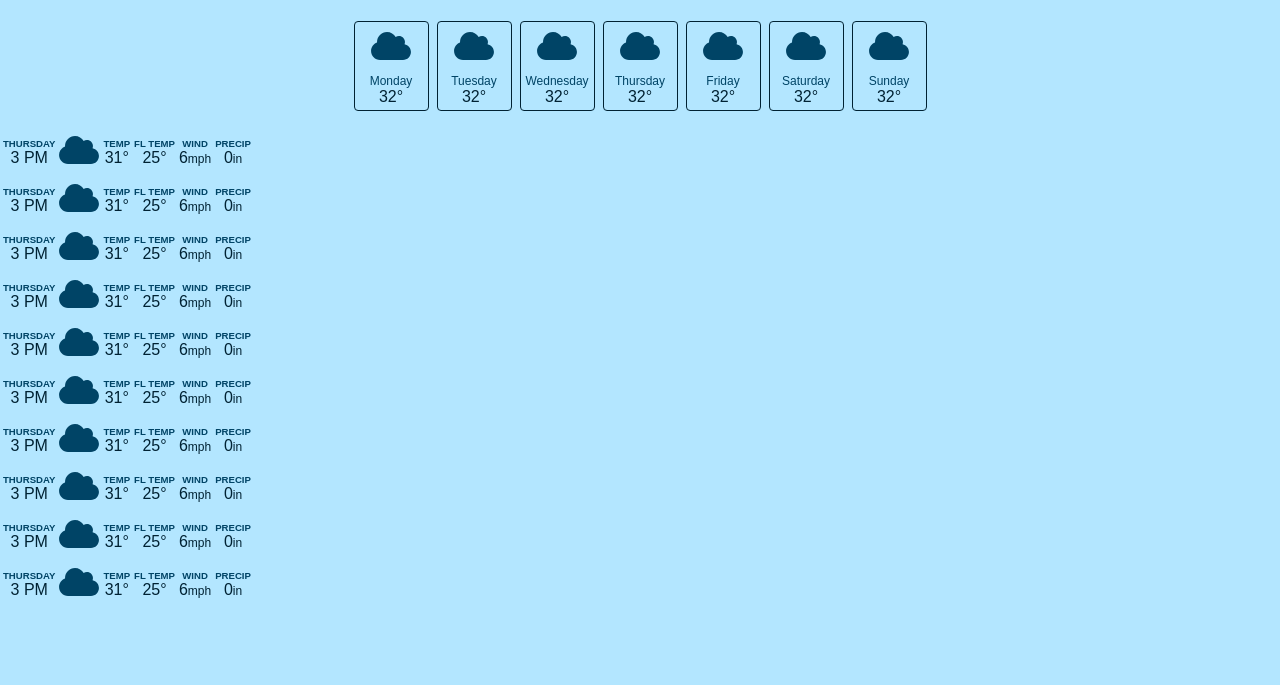
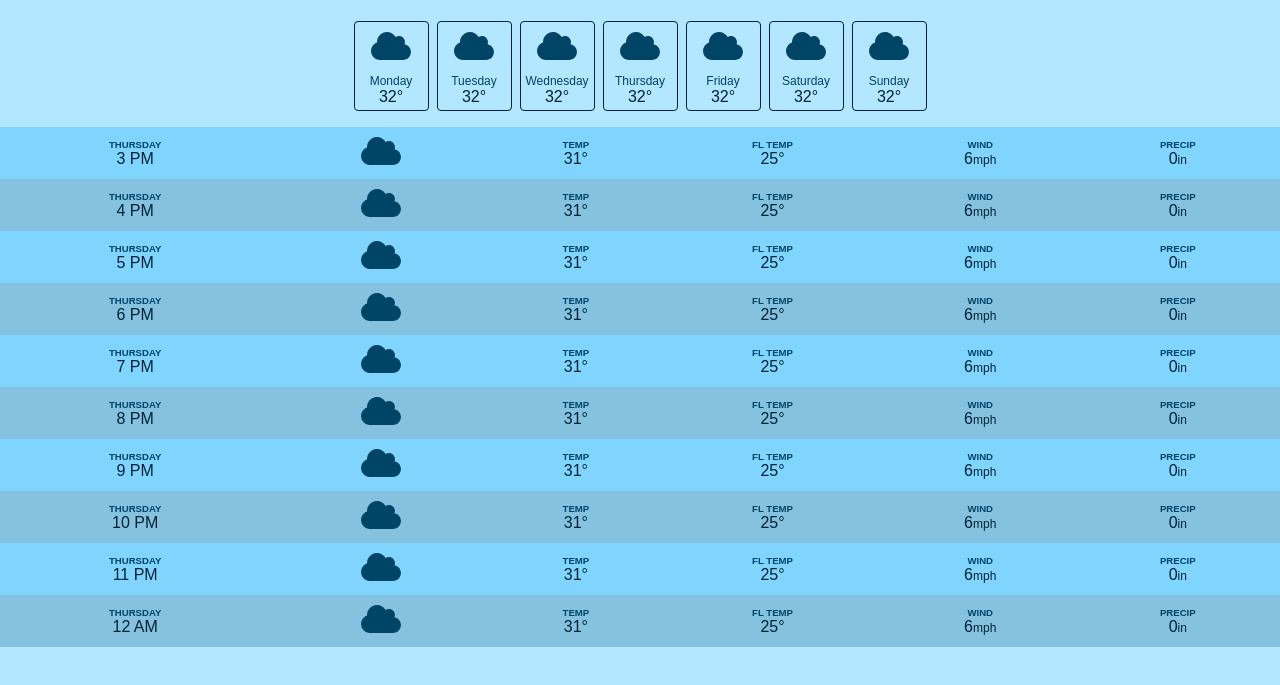
Before and after one commit to dra-gon-del/odin-weatherApp, a website built with Vite: page index.html in a window 1280 px wide. Shown: the part 107-792 px from the top of the page. Built offline with nearby package versions, Linux system fonts and the light colour scheme.

Commit message:
13. style duplicated hour rows

```diff
--- a/index.html
+++ b/index.html
@@ -118,7 +118,7 @@
           <td>
             <div class="info-group">
               <div class="label">Thursday</div>
-              <div>3 PM</div>
+              <div>4 PM</div>
             </div>
           </td>
           <td>
@@ -153,7 +153,7 @@
           <td>
             <div class="info-group">
               <div class="label">Thursday</div>
-              <div>3 PM</div>
+              <div>5 PM</div>
             </div>
           </td>
           <td>
@@ -188,7 +188,7 @@
           <td>
             <div class="info-group">
               <div class="label">Thursday</div>
-              <div>3 PM</div>
+              <div>6 PM</div>
             </div>
           </td>
           <td>
@@ -223,7 +223,7 @@
           <td>
             <div class="info-group">
               <div class="label">Thursday</div>
-              <div>3 PM</div>
+              <div>7 PM</div>
             </div>
           </td>
           <td>
@@ -258,7 +258,7 @@
           <td>
             <div class="info-group">
               <div class="label">Thursday</div>
-              <div>3 PM</div>
+              <div>8 PM</div>
             </div>
           </td>
           <td>
@@ -293,7 +293,7 @@
           <td>
             <div class="info-group">
               <div class="label">Thursday</div>
-              <div>3 PM</div>
+              <div>9 PM</div>
             </div>
           </td>
           <td>
@@ -328,7 +328,7 @@
           <td>
             <div class="info-group">
               <div class="label">Thursday</div>
-              <div>3 PM</div>
+              <div>10 PM</div>
             </div>
           </td>
           <td>
@@ -363,7 +363,7 @@
           <td>
             <div class="info-group">
               <div class="label">Thursday</div>
-              <div>3 PM</div>
+              <div>11 PM</div>
             </div>
           </td>
           <td>
@@ -398,7 +398,7 @@
           <td>
             <div class="info-group">
               <div class="label">Thursday</div>
-              <div>3 PM</div>
+              <div>12 AM</div>
             </div>
           </td>
           <td>
--- a/style.css
+++ b/style.css
@@ -94,3 +94,21 @@ body {
     color: hsl(200, 100%, 20%);
     margin-top: 0.5rem;
 }
+
+.hour-section {
+    width: 100%;
+    text-align: center;
+    border-spacing: 0;
+}
+
+.hour-row {
+    background-color: hsl(200, 100%, 75%);
+}
+
+.hour-row:nth-child(2n) {
+    background-color: hsl(200, 60%, 70%);
+}
+
+.hour-row > td {
+    padding: 0.25rem 0.5rem;
+}
```
